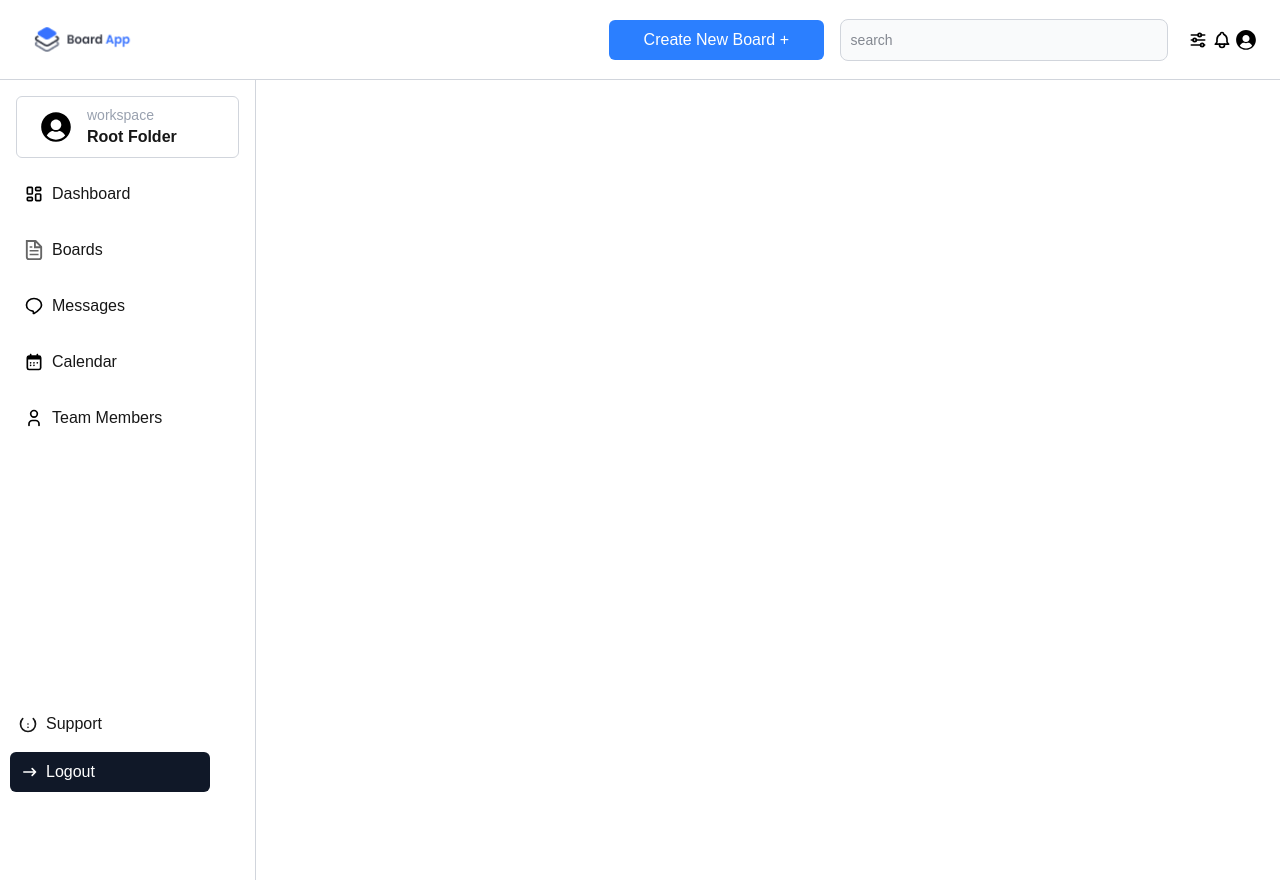
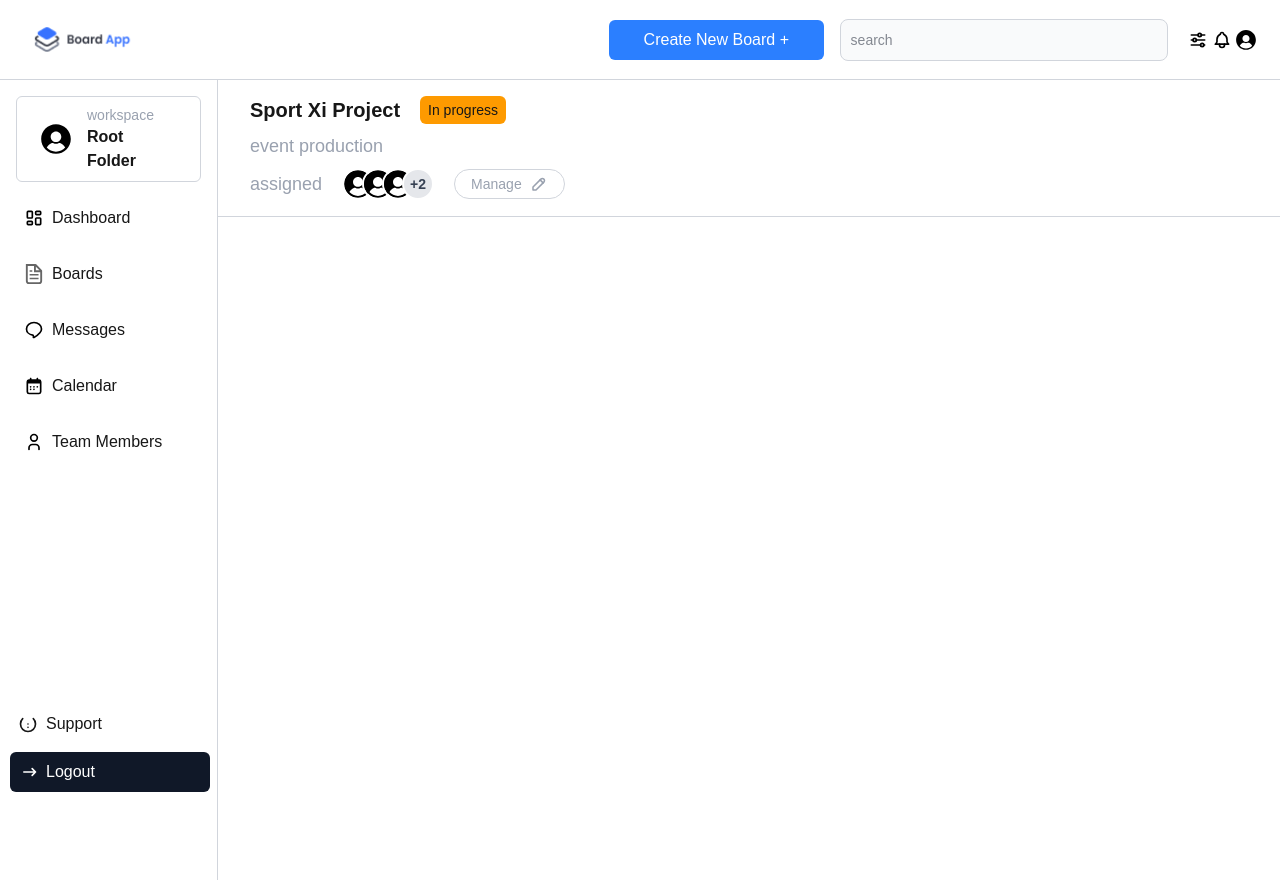
Before and after one commit to udarabandara/Swimlane-Dashboard, a Next.js app in the folder swimlane-dashboard/: page / in a window 1280 px wide. Built offline with nearby package versions, Linux system fonts and the light colour scheme.

Commit message:
Title content

```diff
--- a/swimlane-dashboard/src/app/page.js
+++ b/swimlane-dashboard/src/app/page.js
@@ -2,18 +2,19 @@
 
 import Header from "../components/Header";
 import Nav from "../components/Nav";
+import TitleContent from "../components/TitleContent";
 import { useState } from "react";
 
 export default function Home() {
   const [sidebarOpen, setSidebarOpen] = useState(false);
 
   return (
-      <div >
+    <div>
       {/* Header */}
-      <div className={`${
-          sidebarOpen ? "hidden" : "hidblockden"
-        }`}>      <Header /></div>
-
+      <div className={`${sidebarOpen ? "hidden" : "hidblockden"}`}>
+        {" "}
+        <Header />
+      </div>
 
       <div className="w-full flex flex-row min-h-screen">
         {/* Sidebar */}
@@ -23,25 +24,23 @@ export default function Home() {
           } fixed z-30 inset-y-0 bg-white left-0 w-64 border-r border-gray-300 p-4 md:relative md:block`}
         >
           <div className="flex justify-between items-center mb-4 md:hidden">
-          <span className="text-xl font-bold">Menu</span>
             <button onClick={() => setSidebarOpen(false)}>✕</button>
           </div>
           <Nav />
         </div>
 
         {/* Main Content Area */}
-      <div className="flex-1 flex flex-col min-h-screen ml-0 md:ml-64">
+        <div className="w-full">
           {/* Topbar for small screens */}
           <div className="md:hidden bg-white shadow p-4 flex justify-between items-center">
             <button onClick={() => setSidebarOpen(true)}>☰</button>
           </div>
 
-        <main className="flex bg-white">
-
+          <main className="flex bg-white w-full">
+            <TitleContent />
           </main>
         </div>
       </div>
-
     </div>
   );
 }
--- /dev/null
+++ b/swimlane-dashboard/src/components/TitleContent.js
@@ -0,0 +1,35 @@
+import React from 'react'
+
+function TitleContent() {
+  return (
+    <div className="px-8 w-full py-4 flex-col border-b border-gray-300">
+      <div className="flex flex-row mb-2">
+        <span className="text-xl font-bold">Sport Xi Project</span>
+         <button className="px-2 bg-amber-500 rounded-md ml-5">
+                <span className="text-sm">In progress</span>
+          </button>
+      </div>
+      <span className="text-lg text-gray-400">event production</span>
+
+      <div className="flex flex-row items-center mt-2">
+      <span className="text-lg text-gray-400">assigned</span>
+
+      <div className="flex -space-x-3 ml-5">
+        <img className="dark:invert w-8 h-8 rounded-full border-2 border-white" src="/user.svg" alt="user"  />
+        <img className="dark:invert w-8 h-8 rounded-full border-2 border-white" src="/user.svg" alt="user"  />
+        <img className="dark:invert w-8 h-8 rounded-full border-2 border-white" src="/user.svg" alt="user"  />
+        <div className="w-8 h-8 rounded-full bg-gray-200 text-gray-700 text-sm font-semibold flex items-center justify-center border-2 border-white">
+          +2
+        </div>
+      </div>
+
+       <button className="px-4 py-1 flex flex-row items-center border border-gray-300 rounded-2xl ml-5">
+            <span className="text-sm text-gray-400 mr-2">Manage</span>
+            <svg  xmlns="http://www.w3.org/2000/svg"  width="18"  height="18"  viewBox="0 0 24 24"  fill="none"  stroke="currentColor"  strokeWidth="2"  strokeLinecap="round"  strokeLinejoin="round"  className="icon icon-tabler icons-tabler-outline text-gray-400 icon-tabler-pencil"><path stroke="none" d="M0 0h24v24H0z" fill="none"/><path d="M4 20h4l10.5 -10.5a2.828 2.828 0 1 0 -4 -4l-10.5 10.5v4" /><path d="M13.5 6.5l4 4" /></svg>
+          </button>
+      </div>
+    </div>
+  )
+}
+
+export default TitleContent
```
Lines whose indentation alone changed are shown as unchanged.
